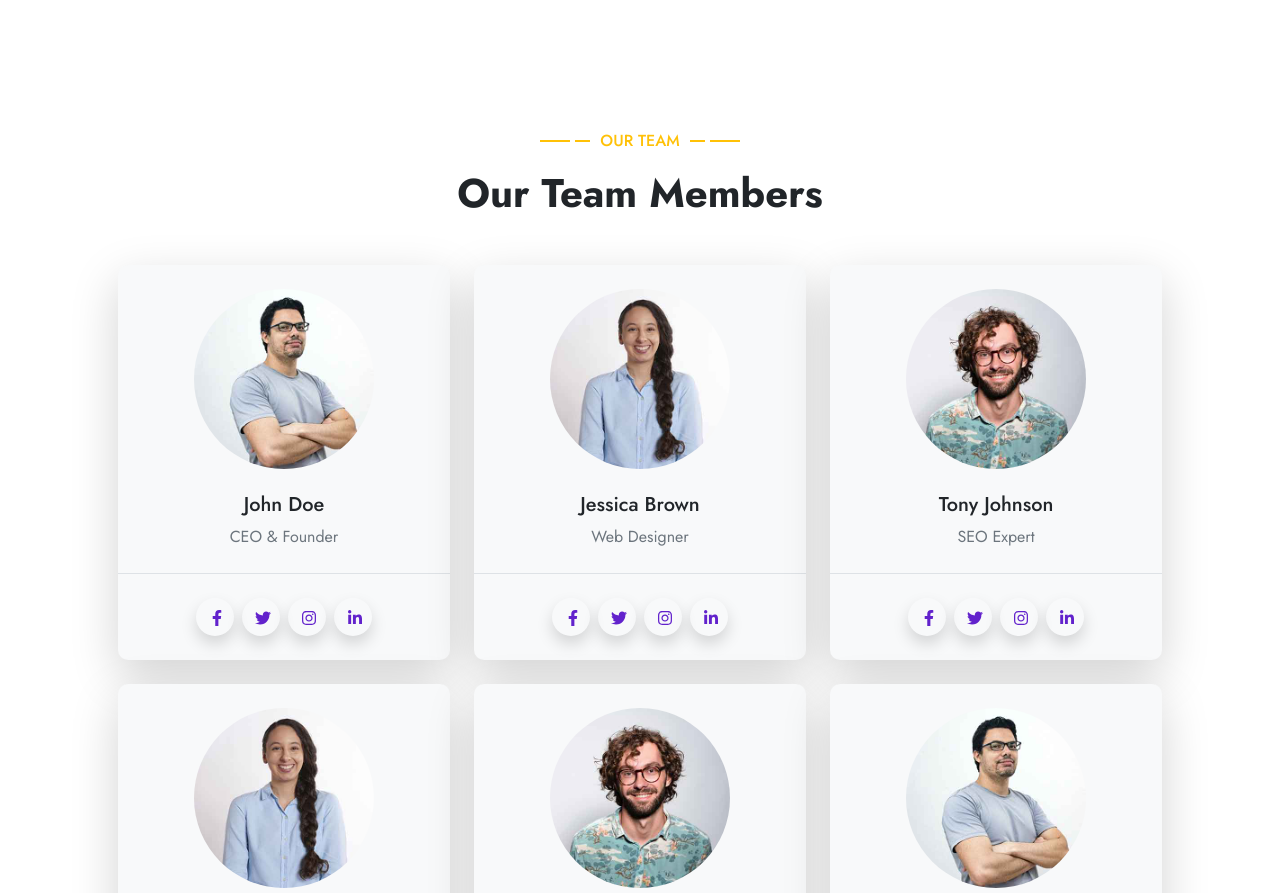
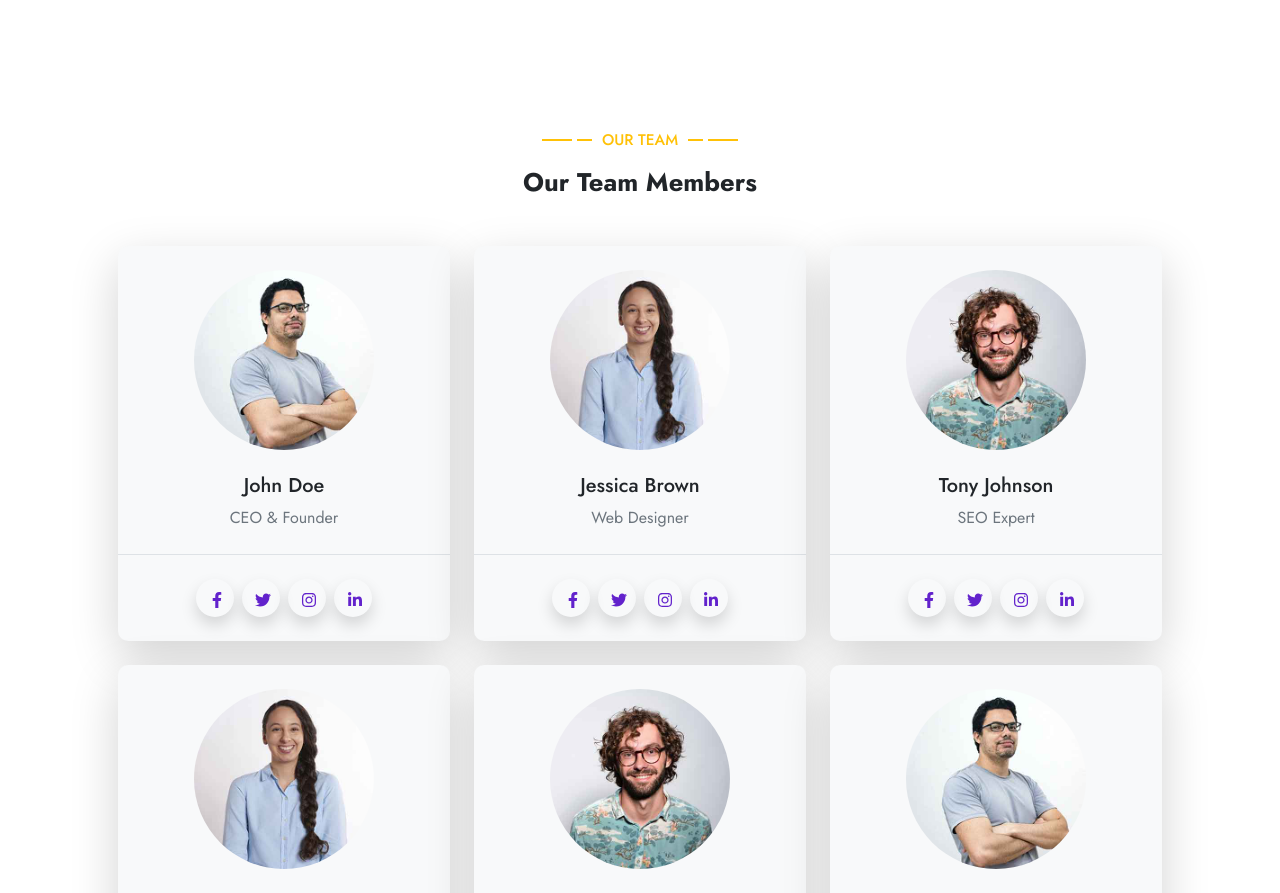
Before and after one commit to BitBarricade/webpage-next, a Next.js app: page /about in a window 1280 px wide. Shown: the part 2280-3173 px from the top of the page. Built offline with nearby package versions, Linux system fonts and the light colour scheme.

Commit message:
responsive fix too

```diff
--- a/src/components/NavBar/NavBar.module.css
+++ b/src/components/NavBar/NavBar.module.css
@@ -160,7 +160,7 @@
 
 @media (min-width: 1200px)
 {
-    .navbarLight .navbarNav .navLink {
+    .navbarLight .navbarNav .navLink, .dropdownMenu {
         font-size: 1.7vw;
     }
 
--- a/src/components/Team/Team.module.css
+++ b/src/components/Team/Team.module.css
@@ -47,3 +47,14 @@
 .Title {
     color: var(--text-color);
 }
+
+
+@media (min-width: 1200px) {
+    .SectionTitle {
+        font-size: 1.2vw;
+    }
+
+    .Title {
+        font-size: 2vw;
+    }
+}
--- a/src/components/Testimonial/Testimonial.module.css
+++ b/src/components/Testimonial/Testimonial.module.css
@@ -47,3 +47,13 @@
 .Title {
     color: var(--text-color);
 }
+
+@media (min-width: 1200px) {
+    .SectionTitle {
+        font-size: 1.2vw;
+    }
+
+    .Title {
+        font-size: 2vw;
+    }
+}
--- a/src/components/Testimonial/Testimonial.tsx
+++ b/src/components/Testimonial/Testimonial.tsx
@@ -28,7 +28,7 @@ const testimonials = [
 const TestimonialList: React.FC = () => {
   return (
     <div className="container-xxl py-5 animate">
-      <div className="container py-5 px-lg-5">
+      <div className="align-items-center container d-flex flex-column px-lg-5 py-5">
         <motion.div
           initial={{opacity: 0, y: 150}}
           whileInView={{opacity: 1, y: 0}}
@@ -39,7 +39,7 @@ const TestimonialList: React.FC = () => {
           </p>
           <h1 className={`text-center mb-5 ${Styles.Title}`}>What Say Our Clients!</h1>
         </motion.div>
-        <div className="row g-4">
+        <div className="row g-4 w-xxl-75">
           {testimonials.map((testimonial, index) => (
             <motion.div
               key={index}
```
